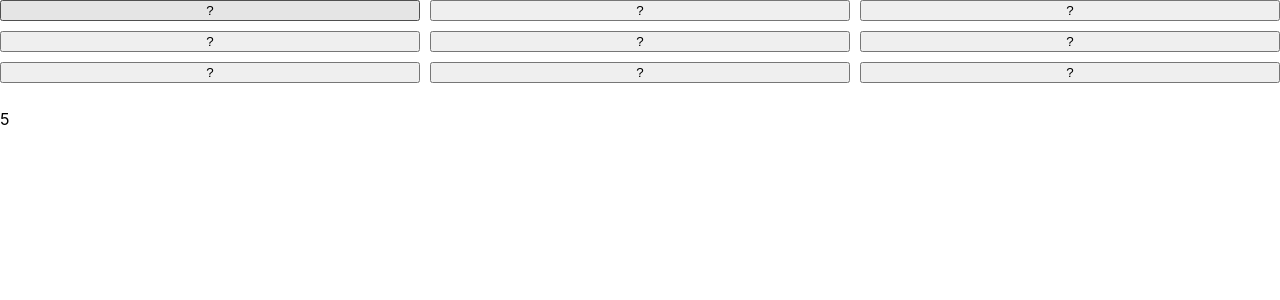
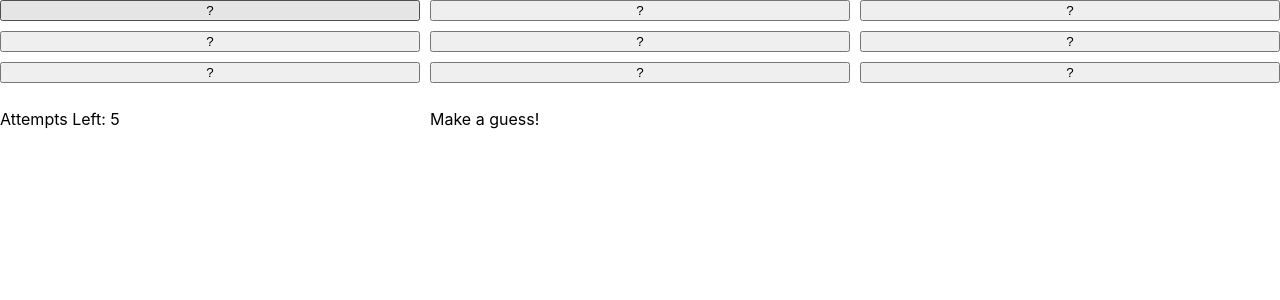
Before and after one commit to Week-3-Challenge-Group/treasure-map, a React (Create React App) app: page / in a window 1280 px wide. Shown: the top 300 px of the page. Built offline with nearby package versions, Linux system fonts and the light colour scheme.

Commit message:
initial logic working for static state

```diff
--- a/src/App.js
+++ b/src/App.js
@@ -1,6 +1,5 @@
 import React, { Component } from 'react';
 import './App.css';
-
 class App extends Component {
   constructor(props) {
     super(props)
@@ -8,26 +7,27 @@ class App extends Component {
       attemptsLeft: 5,
       board: ['?', '?', '?', '?', '?', '?', '?', '?', '?'],
       resultBoard: ['tree', 'tree', 'bomb', 'tree', 'treasure', 'tree', 'tree', 'tree', 'tree'],
-      won: false
+      won: 'Make a guess!'
     }
   }
 
   handleClick = (e) => {
     var guessCount = this.state.attemptsLeft - 1;
     var buttonIndex = e.target.id;
-    if (guessCount >= 0 && this.state.won === false) {
-
-      if(this.state.board[buttonIndex] === "treasure") {
+    if (guessCount >= 0) {
+      if(this.state.resultBoard[buttonIndex] === "treasure") {
         this.state.board.splice(buttonIndex, 1, this.state.resultBoard[buttonIndex])
-        this.setState({board: this.state.board, attemptsLeft: guessCount, won: true})
+        this.setState({board: this.state.board, attemptsLeft: 0, won: 'You Won!'})
+        console.log(this.state.attemptsLeft)
+      } else if (this.state.resultBoard[buttonIndex] === "bomb" || guessCount === 0) {
+        this.state.board.splice(buttonIndex, 1, this.state.resultBoard[buttonIndex])
+        this.setState({board: this.state.board, attemptsLeft: 0, won: 'You Lost!'})
       } else {
-      this.state.board.splice(buttonIndex, 1, this.state.resultBoard[buttonIndex])
-      this.setState({board: this.state.board, attemptsLeft: guessCount})
-    }
+        this.state.board.splice(buttonIndex, 1, this.state.resultBoard[buttonIndex])
+        this.setState({board: this.state.board, attemptsLeft: guessCount, won: 'Keep Trying'})
+      }
     }
   }
-
-
 
 
   render() {
@@ -42,7 +42,8 @@ class App extends Component {
         <button id = "6" onClick = {this.handleClick}>{this.state.board[6]}</button>
         <button id = "7" onClick = {this.handleClick}>{this.state.board[7]}</button>
         <button id = "8" onClick = {this.handleClick}>{this.state.board[8]}</button>
-        <p>{this.state.attemptsLeft}</p>
+        <p>Attempts Left: {this.state.attemptsLeft}</p>
+        <p>{this.state.won}</p>
 
       </div>
     );
```
